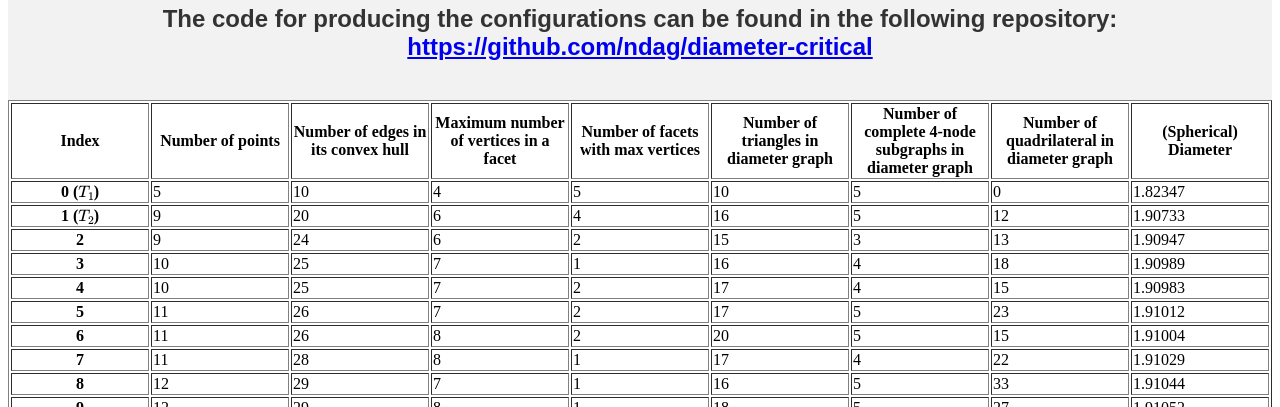
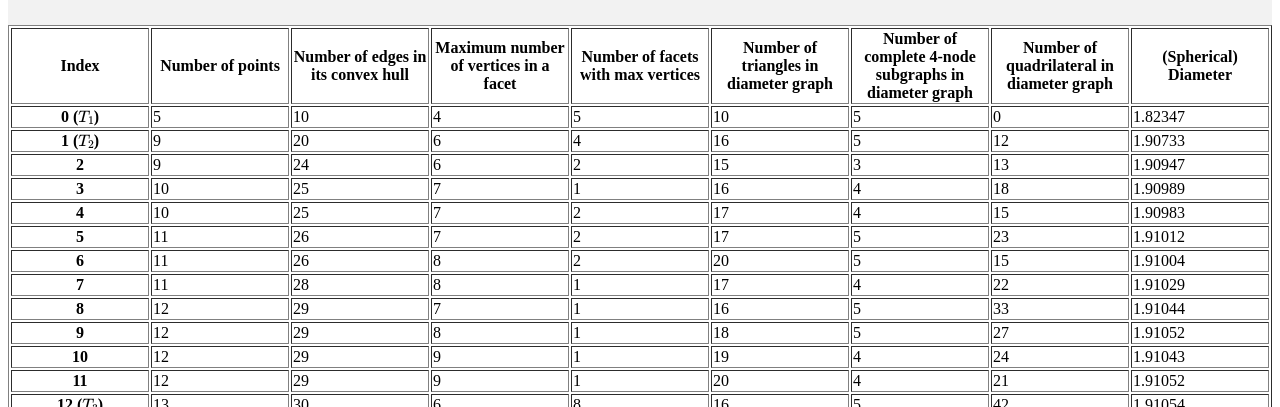
Before and after one commit to ndag/anti-self-dual-polyhedra, a plain HTML site: page table.html in a window 1280 px wide. Shown: the part 693-1100 px from the top of the page. Drawn offline with nearby package versions, Linux system fonts and the light colour scheme; some packages are replaced by stand-ins of ours.

Commit message:
Update table.html

```diff
--- a/table.html
+++ b/table.html
@@ -9,7 +9,6 @@
     <h2 style="font-family: Arial, sans-serif; color: #333;">In our simulation, we apply gradient flow to the diameter functional in order to find local minima. The results of this simulation reveal that these local minima are anti-self-polar (ASP), meaning that their convex hulls have the property of being ASP. This finding sheds light on the relationship between the diameter functional and ASP configurations.</h2>
     <h2 style="font-family: Arial, sans-serif; color: #333;">Simulation procedure: The objective of the simulation is to obtain configurations derived from k-stacked tetrahedra configurations \(T_k\), which is a set consisting of the north pole and \(k\) tetrahedra on the 3-sphere \(\mathbb{S}^3\). Four calibrated  tetrahedra \((T_1, T_2,T_3, T_4)\) are chosen, and up to 4 points are deleted from each of them to form the initial sets. The gradient flow is then applied to this initial sets.  </h2>
   <h2 style="font-family: Arial, sans-serif; color: #333;"> The table presents 65 configurations from the diameter gradient flow, sorted based on the number of points, the number of edges in its convex hull, maximum number of vertices in a facet, number of facets with maximum vertices, number of triangles in diameter graph,and number of complete 4-node subgraphs in the diameter graph . These configurations are distinguished by the isomorphism type of their diameter graphs. These configurations are novel in that they are not simply pyramid extensions of configurations found on the 2-sphere. To see configurations on the 2-sphere with at most 10 vertices, follow <a href="index.html" style="color: blue;">this link</a>. Some additional configurations on \(\mathbb{S}^3\) derived from the configurations in the table below can be found by following <a href="extended_table.html" style="color: blue;">this link</a></h2>
-   <h2 style="font-family: Arial, sans-serif; color: #333;">The code for producing the configurations can be found in the following repository: <a href="https://github.com/ndag/diameter-critical">https://github.com/ndag/diameter-critical</a></h2>
 </header>
 
 
```
